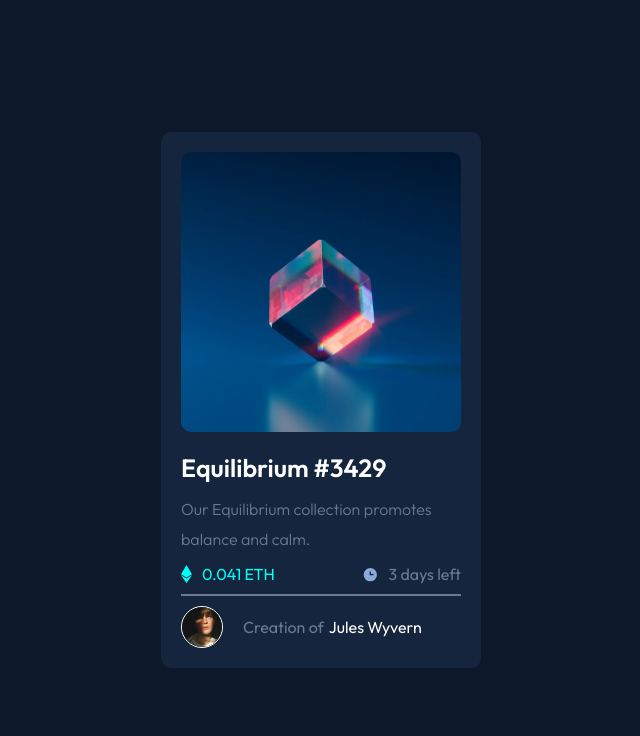
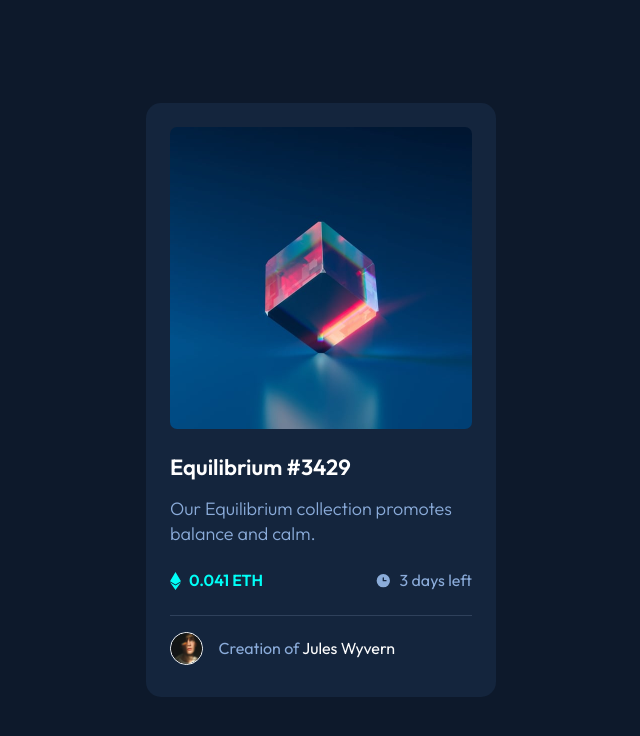
Before and after one commit to dan-ayalahdez/ntf-card-project-solution, a plain HTML site: page index.html in a window 1280 px wide. Shown: the whole page, without its empty margins (319-959 px from the left). Drawn offline with Linux system fonts and the light colour scheme.

Commit message:
Fix 'HTML' and 'Accessibility' error
- Define 'author' and 'description' meta element.
- Move web font import link to 'style.css'.
- Change class names to 'BEM' methodology.
- Define 'hover' effect.
- Replace 'img' element with 'svg' element.
- Define 'custom properties'.
- Define 'global styles'.
- Design challenge for 'desktop' resolution.

```diff
--- a/assets/css/style.css
+++ b/assets/css/style.css
@@ -1,108 +1,167 @@
+@import url('https://fonts.googleapis.com/css2?family=Outfit:wght@300;400;600&display=swap');
+
+:root {
+    --Soft-blue: hsl(215, 51%, 70%);
+    --Cyan: hsl(178, 100%, 50%);
+    --Very-dark-blue-M: hsl(217, 54%, 11%);
+    --Very-dark-blue-C: hsl(216, 50%, 16%);
+    --Very-dark-blue-L: hsl(215, 32%, 27%);
+    --White-clr: hsl(0, 0%, 100%);
+}
+
 /* general */
+
+*, *::before, *::after {
+    box-sizing: border-box;
+}
 
 body{
     display: flex;
+    color: var(--Soft-blue);
     align-items: center;
     justify-content: center;
     height: 100vh;
-    background-color: hsl(217, 54%, 11%);
-    font-family: Outfit, Arial;
+    background-color: var(--Very-dark-blue-M);
+    font-family: "Outfit", sans-serif;
     margin: 0px;
-    padding: 0px;
+    line-height: 1.2;
+}
+
+img {
+    display: block;
+    max-width: 100%;
+    height: auto;
+}
+
+a {
+    color: var(--White-clr);
+    text-decoration: none;
+    transition: color 0.25s ease-out;
+}
+a:hover,
+a:focus {
+    color: var(--Cyan);
+}
+
+h1 {
+    font-weight: 600;
+    line-height: 1;
+    margin: 16px 0;
 }
 
 /* main styles */
 
-.main-container{
-    display: flex;
-    flex-direction: column;
-    background-color:hsl(216, 50%, 16%) ;
-    padding: 20px 20px;
-    border-radius: 10px;
-}
-.image-container{
-    height: 280px;
-    width: 280px;
-    padding-bottom: 20px;
-
-}
-.nft-image{
-    height: 100%;
-    border-radius: 10px;
+.card{
+    background-color:var(--Very-dark-blue-C);
+    padding: 24px;
+    border-radius: 15px;
+    max-width: 327px;
 }
 
-.ntf-info{
-    display: inline-block;
-    width: 280px;
+.card__img-container {
+    position: relative;
+    cursor: pointer;
 }
 
-.ntf-info .name{
-    color: hsl(0, 0%, 100%);
-    font-weight: 600;
-    font-size: 25px;
-    padding-bottom: 10px;
+.card__img{
+    border-radius: 7px;
 }
 
-.ntf-info .description{
-    color: hsl(218, 15%, 50%);
-    font-weight: 300;
-    line-height: 30px;
-    padding-bottom: 10px;
+.card__view {
+    display: flex;
+    position: absolute;
+    top: 0;
+    bottom: 0;
+    right: 0;
+    left: 0;
+    opacity: 0;
+    visibility: hidden;
+    border-radius: 7px;
+    align-items: center;
+    justify-content: center;
+    transition: 0.3s ease-out;
+    background-color: hsla(178, 100%, 50%, 0.5);
+}
+.card__img-container:hover .card__view{
+    opacity: 1;
+    visibility: visible;
 }
 
-.price-n-time{
+.card__content {
+    margin-top: 25px;
+}
+
+.card__title{
+    font-size: 22px;
+}
+
+.card__description{
+    color: var(--Soft-blue);
+    font-weight: 300;
+    line-height: 1.6;
+}
+
+.row{
     display: flex;
     justify-content: space-between;
-    padding-bottom: 10px;
+    margin: 16px 0;
 }
 
-.price-n-time .price{
+.price, .time{
     display: flex;
     align-items: center;
+    column-gap: 8px;
+    font-size: 15px;
+}
+.price{
+    font-weight: 700;
     color: hsl(178, 100%, 50%);
 }
 
-.price-n-time .time{
-    display: flex;
-    align-items: center;
-    color: hsl(218, 15%, 50%);
+.h-line{
+    width: 100%;
+    height: 1px;
+    margin: 16px 0;
+    background-color: var(--Very-dark-blue-L);
 }
 
-.price-n-time .clock-icon, .eth-icon {
-    padding-right: 10px;
+.card__creator{
+    display: flex;
+    font-size: 15px;
+    align-items: center;
 }
 
-.line{
-    border-style: solid;
-    border-color:hsl(218, 15%, 50%);
-    border-width: 1px;
-}
-.creator{
-    display: flex;
-    align-items: center;
-    margin-top: 10px;
-    color: hsl(218, 15%, 50%);;
-}
-
-.creator .avatar{
-    height: 40px;
-    border-style: solid;
-    border-color: white;
-    border-width: 1px;
+.avatar{
+    border: 1px solid var(--White-clr);
     border-radius: 30px;
-    margin-right: 20px;
-}
-
-.creator .creator-name{
-    color: white;
-    margin-left: 5px;
+    margin-right: 15.5px;
 }
 
 
-/* footer */
-.attribution {
-    font-size: 11px;
-    text-align: center; }
+@media screen and (min-width: 600px) {
+    .card {
+        max-width: 350px;
+    }
 
-.attribution a {
-    color: hsl(228, 45%, 44%); }
+    .card__content {
+        margin-top: 27px;
+        margin-bottom: 8px;
+    }
+
+    .card__description {
+        font-size: 18px;
+        line-height: 1.4;
+    }
+
+    .row {
+        margin: 25px 0;
+    }
+
+    .price, .time{
+        font-size: 16px;
+    }
+
+    .card__creator{
+        font-size: 16px;
+    }
+}
--- a/index.html
+++ b/index.html
@@ -3,45 +3,45 @@
 <head>
   <meta charset="UTF-8">
   <meta name="viewport" content="width=device-width, initial-scale=1.0">
+  <meta name="author" content="Daniel Ayala">
+  <meta name="description" content="This is a solution to the (NFT preview card component) challenge on Frontend Mentor">
 
+  <title>Frontend Mentor | NFT preview card component</title>
   <link rel="stylesheet" href="assets/css/style.css">
   <link rel="icon" type="image/png" sizes="32x32" href="assets/images/favicon-32x32.png">
-  <link rel="preconnect" href="https://fonts.googleapis.com">
-  <link rel="preconnect" href="https://fonts.gstatic.com" crossorigin>
-  <link href="https://fonts.googleapis.com/css2?family=Outfit:wght@300;400;600&display=swap" rel="stylesheet">
-
-  <title>Frontend Mentor | NFT preview card component</title>
-  <style>
-
-  </style>
 </head>
 <body>
-    <div class="main-container">
-        <div class="image-container">
-          <img class="nft-image" src="assets/images/image-equilibrium.jpg">
+  <main>
+    <div class="card">
+        <div class="card__img-container">
+          <img class="card__img" src="assets/images/image-equilibrium.jpg" alt="equilibrium image">
+          <div class="card__view">
+            <img src="assets/images/icon-view.svg" alt="" aria-hidden="true">
+          </div>
         </div>
 
-        <div class="ntf-info">
+        <div class="card__content">
+            <h1 class="card__title"><a href="#">Equilibrium #3429</a></h1>
 
-            <div class="name">Equilibrium #3429</div>
+            <p class="card__description">Our Equilibrium collection promotes balance and calm.</p>
 
-            <div class="description">Our Equilibrium collection promotes balance and calm.</div>
-
-            <div class="price-n-time">
+            <div class="row">
               <div class="price">
-                <svg class="eth-icon" width="11" height="18" xmlns="http://www.w3.org/2000/svg"><path d="M11 10.216 5.5 18 0 10.216l5.5 3.263 5.5-3.262ZM5.5 0l5.496 9.169L5.5 12.43 0 9.17 5.5 0Z" fill="#00FFF8"/></svg>
+                <img src="assets/images/icon-ethereum.svg" alt="" aria-hidden="true">
                 0.041 ETH</div>
               <div class="time">
-                <svg class="clock-icon" width="17" height="17" xmlns="http://www.w3.org/2000/svg"><path d="M8.305 2.007a6.667 6.667 0 1 0 0 13.334 6.667 6.667 0 0 0 0-13.334Zm2.667 7.334H8.305a.667.667 0 0 1-.667-.667V6.007a.667.667 0 0 1 1.334 0v2h2a.667.667 0 0 1 0 1.334Z" fill="#8BACD9"/></svg>
+                <img src="assets/images/icon-clock.svg" alt="" aria-hidden="true">
               3 days left</div>
             </div>
 
-            <div class="line"></div>
+            <div class="h-line"></div>
 
-            <div class="creator">
-            <img class="avatar" src="assets/images/image-avatar.png" alt="avatar">
-            Creation of <span class="creator-name">Jules Wyvern</span></div>
+            <div class="card__creator">
+            <img class="avatar" src="assets/images/image-avatar.png" alt="jules wyvern" width="33" height="33">
+            <div>Creation of <a href="#">Jules Wyvern</a></div>
+          </div>
         </div>
     </div>
+  </main>
 </body>
 </html>
```
